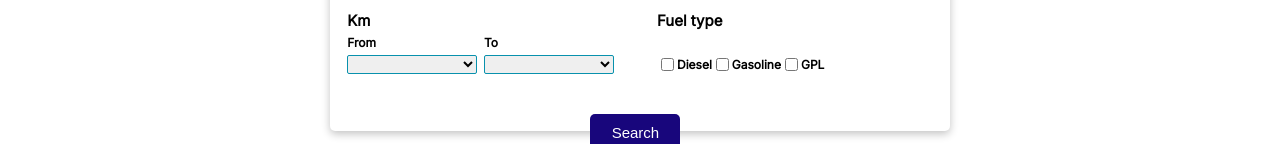
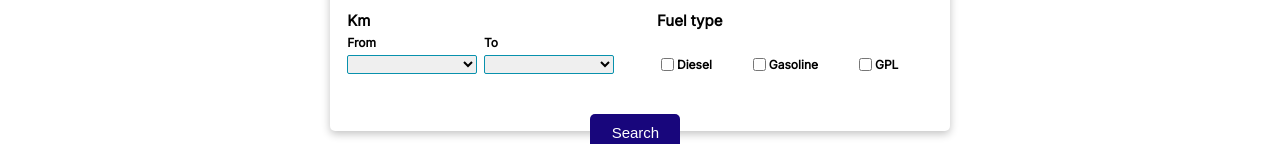
Before and after one commit to irobertcostin/client-automarkt, a plain HTML site: page index.html in a window 1280 px wide. Shown: the part 248-392 px from the top of the page. Drawn offline with Linux system fonts and the light colour scheme; no server answers.

Commit message:
filters bug fix

```diff
--- a/style.css
+++ b/style.css
@@ -413,3 +413,11 @@ select {
     /* margin-bottom: 20px; */
 
 }
+
+#gasoline{
+    margin-left: 15%;
+}
+
+#gpl{
+    margin-left: 15%;
+}
```
